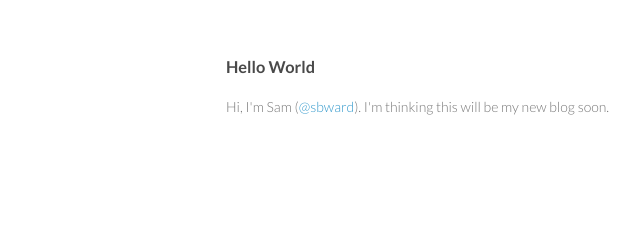
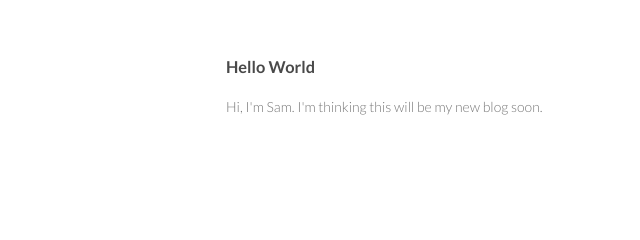
Before and after one commit to sbward/sbward.github.io, a plain HTML site: page index.html in a window 1280 px wide. Shown: the top 240 px of the page, 344-984 px from the left. Drawn offline with Linux system fonts and the light colour scheme.

Commit message:
Remove github link next to name

```diff
--- a/index.html
+++ b/index.html
@@ -24,7 +24,7 @@
       <section>
         <h3><a name="hello-world" class="anchor" href="#hello-world"><span class="octicon octicon-link"></span></a>Hello World</h3>
 
-<p>Hi, I'm Sam (<a href="https://github.com/sbward" class="user-mention">@sbward</a>).  I'm thinking this will be my new blog soon.</p>
+<p>Hi, I'm Sam.  I'm thinking this will be my new blog soon.</p>
       </section>
       <footer>
         <p><small>&copy; sam ward</small></p>
```
